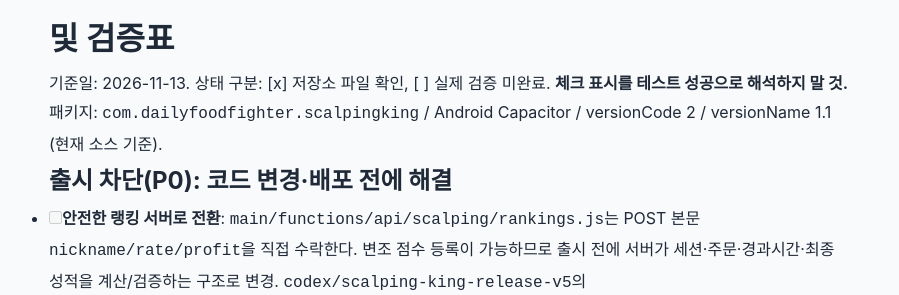
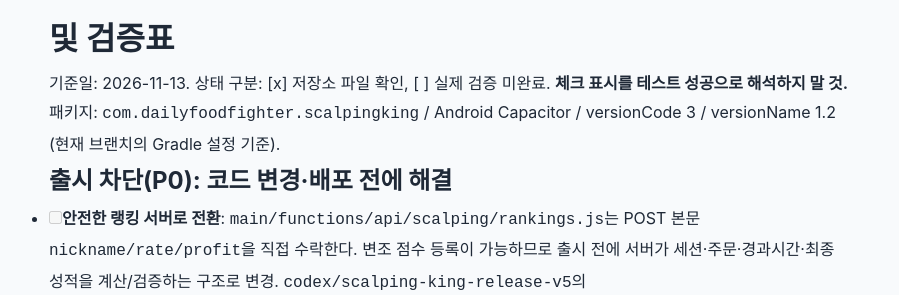
Before and after one commit to heewon-yu/dailyfoodfighter, a Jekyll site: the page built from scalping-king-android/PLAY_RELEASE_CHECKLIST.md, in a window 1280 px wide and 900 px high. Shown: the part 170-465 px from the top of the window, without its empty margins (181-1080 px from the left). Built offline with Jekyll 4.4.1, drawn with Linux system fonts in a browser that asks for light colours; our own code applies the rules of GitHub Pages for plain Markdown files; some of the changed text lies outside the part shown.

Commit message:
docs(scalping): correct Android release version, SSV endpoint and reproducible asset sync

```diff
--- a/scalping-king-android/PLAY_RELEASE_CHECKLIST.md
+++ b/scalping-king-android/PLAY_RELEASE_CHECKLIST.md
@@ -1,6 +1,6 @@
 # 5분 단타왕 / Scalping King — Google Play 출시 차단점 및 검증표
 기준일: 2026-11-13. 상태 구분: [x] 저장소 파일 확인, [ ] 실제 검증 미완료. **체크 표시를 테스트 성공으로 해석하지 말 것.**
-패키지: `com.dailyfoodfighter.scalpingking` / Android Capacitor / versionCode 2 / versionName 1.1 (현재 소스 기준).
+패키지: `com.dailyfoodfighter.scalpingking` / Android Capacitor / versionCode 3 / versionName 1.2 (현재 브랜치의 Gradle 설정 기준).
 
 ## 출시 차단(P0): 코드 변경·배포 전에 해결
 - [ ] **안전한 랭킹 서버로 전환**: `main/functions/api/scalping/rankings.js`는 POST 본문 `nickname/rate/profit`을 직접 수락한다. 변조 점수 등록이 가능하므로 출시 전에 서버가 세션·주문·경과시간·최종 성적을 계산/검증하는 구조로 변경. `codex/scalping-king-release-v5`의 `functions/_shared/scalping.js`, `functions/api/scalping/{session,rankings,admob,retention}.js`, `functions/api/scalping/migrations/0002_verified_rounds.sql` 검토. **별도 브랜치 코드를 그대로 복사하거나 기존 D1 테이블에 바로 migration 실행하지 말 것.** 스키마/세션/클라이언트/테스트가 한 세트로 동작해야 한다.
```
Also changed, not shown: other parts of scalping-king-android/PLAY_RELEASE_CHECKLIST.md (+1 -0 lines).
